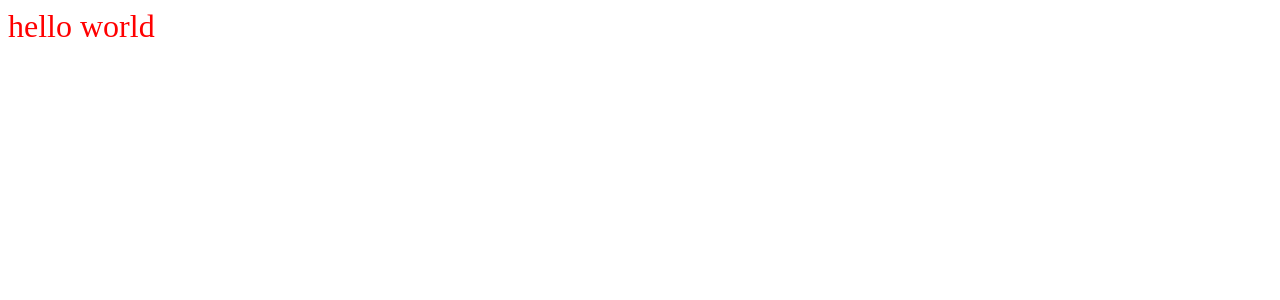
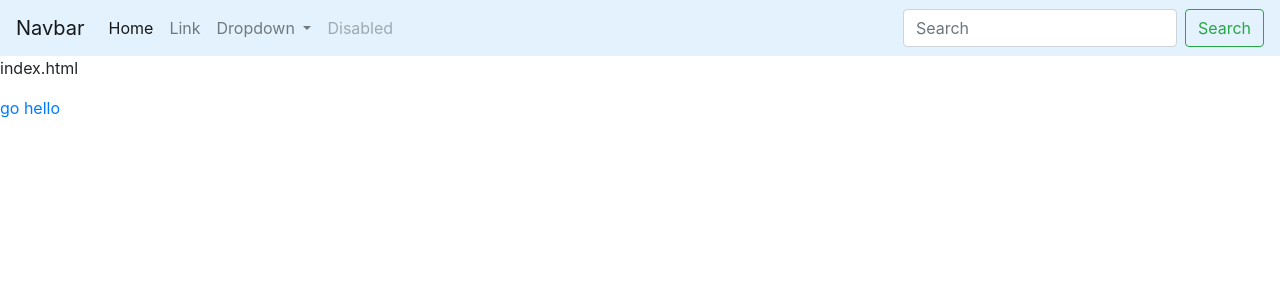
Before and after one commit to mamoru0101/docker-django-study, a Django app: page / in a window 1280 px wide. Before the commit the part shown is almost empty. Shown: the top 300 px of the page. Run offline with Django 3.2, Linux system fonts and the light colour scheme; some libraries are stand-ins or nearby versions.

Commit message:
【 add 】テンプレートファイル追加

```diff
--- a/src/config/settings/base.py
+++ b/src/config/settings/base.py
@@ -57,7 +57,7 @@ ROOT_URLCONF = 'config.urls'
 TEMPLATES = [
     {
         'BACKEND': 'django.template.backends.django.DjangoTemplates',
-        'DIRS': [],
+        'DIRS': ["templates"],
         'APP_DIRS': True,
         'OPTIONS': {
             'context_processors': [
--- a/src/hello/templates/hello/index.html
+++ b/src/hello/templates/hello/index.html
@@ -1,17 +1,7 @@
-{% load bootstrap4 %}
-<!DOCTYPE html>
-<html lang="en">
-<head>
-    <meta charset="UTF-8">
-    <title>Title</title>
-</head>
-<body>
-<div>
-    <div>
-        <div style='font-size: 2rem; color: red;'>
-            hello world
-        </div>
+{% extends "index.html" %}
+
+{% block content %}
+    <div class="h1 text-danger">
+        hello world
     </div>
-</div>
-</body>
-</html>
+{% endblock %}
--- a/src/hello/urls.py
+++ b/src/hello/urls.py
@@ -1,6 +1,10 @@
 from django.urls import path
+
 from . import views
 
+app_name = "hello"
+
 urlpatterns = [
-    path("", views.index)
+    path("", views.index, name='top'),
+    path("hello/", views.hello, name='hello'),
 ]
--- a/src/hello/views.py
+++ b/src/hello/views.py
@@ -2,4 +2,8 @@ from django.shortcuts import render
 
 
 def index(request):
+    return render(request, template_name="index.html")
+
+
+def hello(request):
     return render(request, template_name="hello/index.html")
--- /dev/null
+++ b/src/templates/include/navbar.html
@@ -0,0 +1,37 @@
+<nav class="navbar navbar-expand-lg navbar-light" style="background-color: #e3f2fd;">
+    <a class="navbar-brand" href="/">Navbar</a>
+    <button class="navbar-toggler" type="button" data-toggle="collapse" data-target="#navbarSupportedContent"
+            aria-controls="navbarSupportedContent" aria-expanded="false" aria-label="Toggle navigation">
+        <span class="navbar-toggler-icon"></span>
+    </button>
+
+    <div class="collapse navbar-collapse" id="navbarSupportedContent">
+        <ul class="navbar-nav mr-auto">
+            <li class="nav-item active">
+                <a class="nav-link" href="#">Home <span class="sr-only">(current)</span></a>
+            </li>
+            <li class="nav-item">
+                <a class="nav-link" href="#">Link</a>
+            </li>
+            <li class="nav-item dropdown">
+                <a class="nav-link dropdown-toggle" href="#" id="navbarDropdown" role="button" data-toggle="dropdown"
+                   aria-haspopup="true" aria-expanded="false">
+                    Dropdown
+                </a>
+                <div class="dropdown-menu" aria-labelledby="navbarDropdown">
+                    <a class="dropdown-item" href="#">Action</a>
+                    <a class="dropdown-item" href="#">Another action</a>
+                    <div class="dropdown-divider"></div>
+                    <a class="dropdown-item" href="#">Something else here</a>
+                </div>
+            </li>
+            <li class="nav-item">
+                <a class="nav-link disabled" href="#">Disabled</a>
+            </li>
+        </ul>
+        <form class="form-inline my-2 my-lg-0">
+            <input class="form-control mr-sm-2" type="search" placeholder="Search" aria-label="Search">
+            <button class="btn btn-outline-success my-2 my-sm-0" type="submit">Search</button>
+        </form>
+    </div>
+</nav>
--- /dev/null
+++ b/src/templates/index.html
@@ -0,0 +1,23 @@
+{% load bootstrap4 %}
+<!DOCTYPE html>
+<html lang="ja">
+<head>
+    <meta charset="UTF-8">
+    <title>Title</title>
+    {% bootstrap_css %}
+</head>
+<body>
+{% block nav %}
+    {% include "include/navbar.html" %}
+{% endblock %}
+{% block content %}
+    <div>
+        <p>index.html</p>
+        <p><a href="{% url "hello:hello" %}"> go hello </a></p>
+    </div>
+{% endblock %}
+
+{% bootstrap_jquery %}
+{% bootstrap_javascript %}
+</body>
+</html>
```
